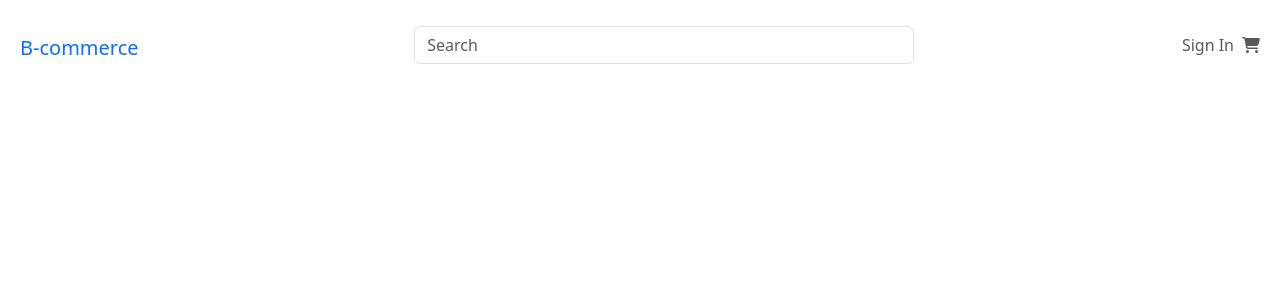
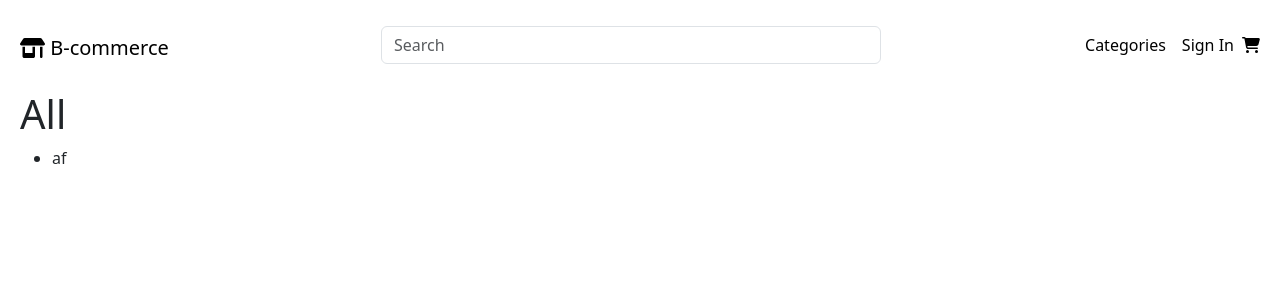
Before and after one commit to BrandonTDiep/B-commerce, a React (Create React App) app in the folder frontend/: page /categories in a window 1280 px wide. Before the commit this address had no page. Shown: the top 300 px of the page. Built offline with nearby package versions, Linux system fonts and the light colour scheme.

Commit message:
changed 'views' folder to 'pages', deleted unused files, and added categories page

```diff
--- a/frontend/src/App.js
+++ b/frontend/src/App.js
@@ -1,6 +1,8 @@
 import { BrowserRouter, Routes, Route } from 'react-router-dom'
 //pages & components
 import Home from './views/Home'
+import Categories from './pages/Categories'
+
 import Navbars from './components/Navbar'
 // BroswerRouter wraps everywhere we want to use the router
 // routes compoenents wraps all of individual routes and then the individual route component to create a single route and all of that comes from react router dom
@@ -11,10 +13,8 @@ function App() {
         <header><Navbars /></header>
         <div className='pages'>
           <Routes>
-            <Route
-              path="/"
-              element={<Home />}
-            />
+            <Route path="/" element={<Home />}/>
+            <Route path="/categories" element={<Categories />}/>
           </Routes>
         </div>
       </BrowserRouter>
--- a/frontend/src/components/Navbar.js
+++ b/frontend/src/components/Navbar.js
@@ -3,7 +3,7 @@ import { Link } from 'react-router-dom'
 import { Navbar, Nav, Form, FormControl } from 'react-bootstrap';
 
 import { FontAwesomeIcon } from '@fortawesome/react-fontawesome'
-import { faCartShopping } from '@fortawesome/free-solid-svg-icons';
+import { faCartShopping, faShop, } from '@fortawesome/free-solid-svg-icons';
 
 
 const Navbars = () => {
@@ -32,7 +32,7 @@ const Navbars = () => {
     return(
         <Navbar expand="md" className='nav'>
             <Navbar.Brand>
-                <Link to="/" className="nav-link px-0 logo">B-commerce</Link>
+                <Link to="/" className="nav-link px-0 logo"><FontAwesomeIcon className="pl-1" icon={faShop} /> B-commerce</Link>
             </Navbar.Brand>
             <Navbar.Toggle aria-controls="basic-navbar-nav" />
             <Navbar.Collapse>
@@ -40,6 +40,8 @@ const Navbars = () => {
                     <FormControl type="text" placeholder="Search" className="mr-sm-2" style={{ width: searchBarWidth }} />
                 </Form>
                 <Nav className="ml-auto">
+                    <Link to="/categories" className="nav-link">Categories</Link>
+
                     <Link to="/" className="nav-link">Sign In</Link>
                     <Link to="/" className="nav-link px-0"><FontAwesomeIcon icon={faCartShopping} /></Link>
                 </Nav>
--- a/frontend/src/context/ProductContext.js
+++ /dev/null
@@ -1,42 +0,0 @@
-// react context is a way that we can provide kind of global state to many diff components in the app
-
-import { createContext, useReducer } from 'react'
-export const ProductsContext = createContext()
-
-export const productsReducer = (state, action) => {
-    switch (action.type) {
-        case 'SET_PRODUCTS':
-            return{
-                products: action.payload
-            }
-        case 'CREATE_PRODUCT':
-            return{
-                products: [action.payload, ...state.products]
-            }
-        case 'DELETE_PRODUCT':
-            return{
-                products: state.products.filter((p) => p._id !== action.payload._id)
-            }
-        default:
-            return state
-
-    }
-
-}
-
-// next thing to do is provide that context to our application component so that our components can access it and the way we'll do that is by making a context provider compnent
-export const ProductsContextProvider = ({ children }) => {
-    // reducer hook - similar to usestates in that we get back a state value and a function to update the state value and we also specify an intial value for the state but the difference is the reducer function 'productsReducer'. If we want to update, we callthe dispatch function and inside the function we would pass an object an argument and this object should hav ea type property which is normally a string
-    const [state, dispatch] = useReducer(productsReducer, {
-        products: null
-    })
-
-    return(
-        //this is a componenet given by context we created and basically needs to wrap whatever parts of our application needs access to the context, in our case we'll wrap the whole component tree so that every component has to this context
-        // the children property represents whatever components or template, 'ProductsContextProvider' thats accepting the props wraps so in this case the children property represents the app component that we just wrapped inside the index file so if we output children we are outputing the app component
-        // somce this provider wraps the root app components which in turn wraps all other components, it means all components have access to our ProductContext
-        <ProductsContext.Provider value={{...state, dispatch}}>
-            { children }
-        </ProductsContext.Provider>
-    )
-}
--- a/frontend/src/index.css
+++ b/frontend/src/index.css
@@ -1,11 +1,6 @@
 @import url('https://fonts.googleapis.com/css2?family=Poppins:wght@300;400;500;600;800&family=VT323&display=swap');
 
 /* layout */
-:root {
-  --primary: #1aac83;
-  --error: #e7195a;
-}
-
 body {
   background: #f1f1f1;
   margin: 0;
@@ -14,15 +9,6 @@ body {
 
 header {
   background: #fff;
-}
-
-header .container {
-  max-width: 1400px;
-  margin: 0 auto;
-  padding: 10px 20px;
-  display: flex;
-  align-items: center;
-  justify-content: space-between;
 }
 
 header a {
@@ -41,9 +27,14 @@ header a {
 
 .nav.navbar {
   max-width: 1400px;
-  margin: 20px auto;
+  margin: 0 auto;
+  color: black;
+  padding: 20px 20px;
 }
 
+a.nav-link{
+  color: black ;
+}
 
 
 .banner {
--- a/frontend/src/index.js
+++ b/frontend/src/index.js
@@ -4,13 +4,10 @@ import './index.css';
 import App from './App';
 import 'bootstrap/dist/css/bootstrap.min.css';
 
-import { ProductsContextProvider } from './context/ProductContext';
 
 const root = ReactDOM.createRoot(document.getElementById('root'));
 root.render(
   <React.StrictMode>
-    <ProductsContextProvider>
       <App />
-    </ProductsContextProvider>
   </React.StrictMode>
 );
--- /dev/null
+++ b/frontend/src/pages/Categories.js
@@ -0,0 +1,16 @@
+import React from 'react'
+
+const Categories = () => {
+  return (
+    <div>
+      <h1>All</h1>
+      <nav>
+        <ul>
+          <li>af</li>
+        </ul>
+      </nav>
+    </div>
+  )
+}
+
+export default Categories
--- a/frontend/src/views/Home.js
+++ b/frontend/src/pages/Home.js
@@ -62,7 +62,7 @@ const Home = () => {
                     <section className="groceries-text">
                         <div>
                             <h2>Groceries</h2>
-                            <p>B-commerce has everything you need for groceries whether it be meat, vegetables, or fruits.</p>
+                            <p>B-commerce has everything you need for groceries whether it be meat, vegetables, fruits, and more.</p>
                         </div>
                     </section>
                     <section className="groceries-image">
```
Also changed, not shown: frontend/src/hooks/useProductsContext.js (deleted, +0 -13 lines).
